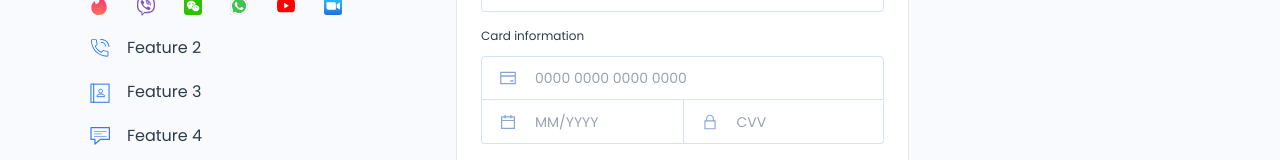
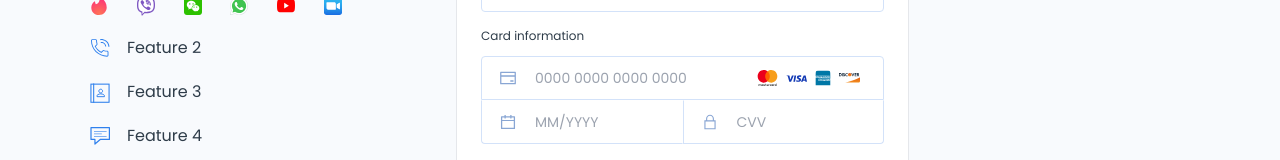
Before and after one commit to overartem/jsformvalidate, a website built with Vite: page src/index.html in a window 1280 px wide. Shown: the part 509-669 px from the top of the page. Built offline with nearby package versions, Linux system fonts and the light colour scheme; what @upjs/facile-validator would draw is missing.

Commit message:
added card icons

```diff
--- a/src/assets/styles/components/content.css
+++ b/src/assets/styles/components/content.css
@@ -437,6 +437,10 @@
         input {
           @apply rounded-b-none;
         }
+
+        .card-available {
+          @apply absolute top-1/2 gap-x-1 md:gap-x-2 right-3 md:right-6 -translate-y-1/2 flex items-center;
+        }
       }
     }
 
--- a/src/index.html
+++ b/src/index.html
@@ -185,6 +185,13 @@
                     <img src="assets/images/icons/design_credit-card.svg" alt="card number input" class="input-icon" />
                     <input type="text" name="card" id="card" data-rules="bail|required|digits:16" minlength="16"
                       maxlength="16" placeholder="0000 0000 0000 0000" />
+
+                      <div class="card-available">
+                        <img src="assets/images/icons/cart/logos_mastercard.svg" alt="mastercard" />
+                        <img src="assets/images/icons/cart/bx_visa.svg" alt="visa" />
+                        <img src="assets/images/icons/cart/american-express-card.svg" alt="american-express" />
+                        <img src="assets/images/icons/cart/discover_card.svg" alt="discover" />
+                      </div>
                   </div>
                   <div class="input-container card-date-container">
                     <img src="assets/images/icons/design_calendar-outlined.svg" alt="card date input"
```
